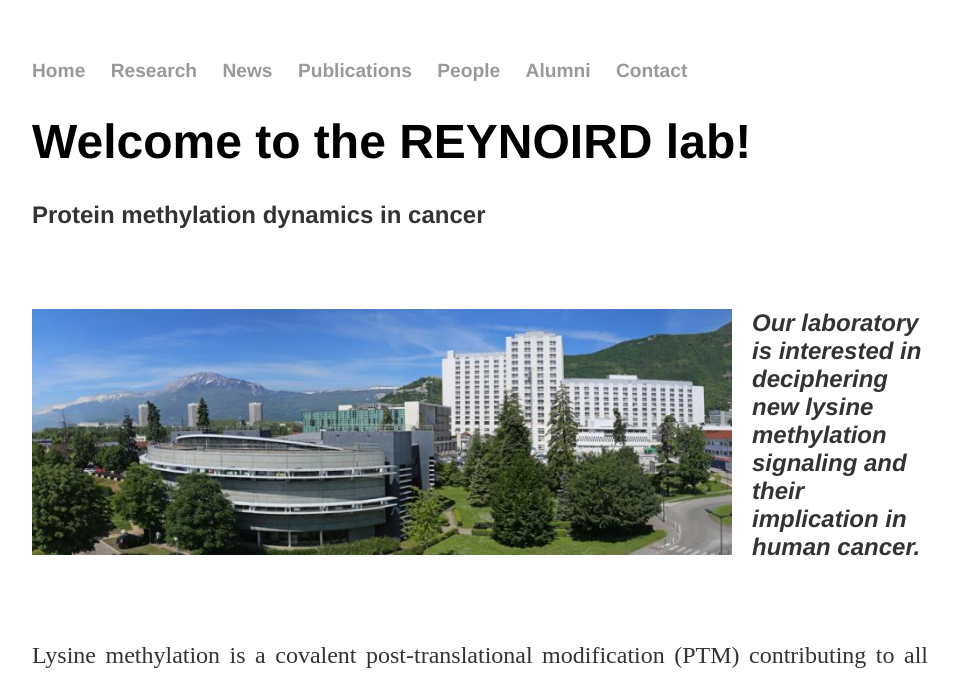
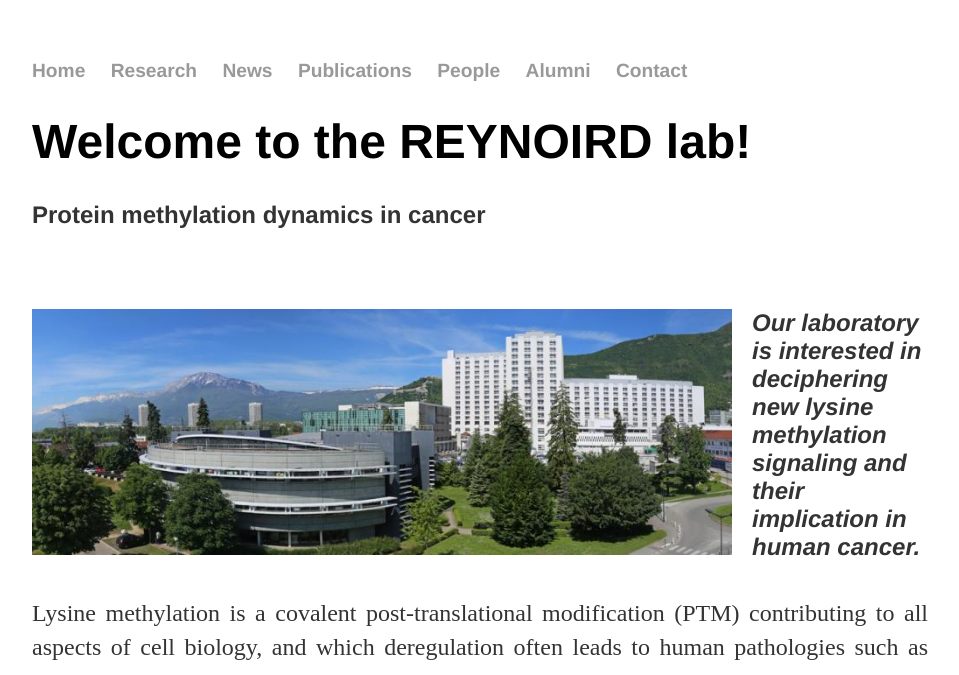
Before and after one commit to Reynoird-Lab/Reynoird-lab.github.io, a Jekyll site: the page built from index.html, in a window 1280 px wide. Shown: the top 675 px of the page, without its empty margins (160-1119 px from the left). Built offline with Jekyll 4.4.1, drawn with Linux system fonts in a browser that asks for light colours; Markdown is read by kramdown in place of the engine named in the settings.

Commit message:
Update index.html

```diff
--- a/index.html
+++ b/index.html
@@ -11,10 +11,10 @@ title: REYNOIRD Lab
 <br>
 <br>
 
-<div><img src="Images/IAB.jpg" title="Reynoird lab IAB" align="left" width="700" style="margin: 0px 20px 0px 0px;"/><p align="bottom" align="justify"><i><h2>Our laboratory is interested in deciphering new lysine methylation signaling and their implication in human cancer.</p></i></h2><br>
+<div><img src="Images/IAB.jpg" title="Reynoird lab IAB" align="left" width="700" style="margin: 0px 20px 0px 0px;"/><p align="bottom" align="justify"><i><h2>Our laboratory is interested in deciphering new lysine methylation signaling and their implication in human cancer.</p></i></h2>
 <p align="justify">Lysine methylation is a covalent post-translational modification (PTM) contributing to all aspects of cell biology, and which deregulation often leads to human pathologies such as cancer.</p>
 <div><img src="Images/grenoblearea.jpg" title="Grenoble area" align="left" width="700" style="margin: 0px 20px 20px 0px;"/> </div>
-<p align="justify">Our group exists since 2017 and was officially created in 2023 as an emerging team from the Institute for Advanced Biosciences, in the great surroundings of Grenoble, FRANCE.</p> <br>
+<p align="justify">Our group exists since 2017 and was officially created in 2023 as an emerging team from the Institute for Advanced Biosciences, in the great surroundings of Grenoble, FRANCE.</p>
 <p align="justify"><i>We are keen to consider applications in our laboratory for a student internship, as well as for a PhD or a postdoctoral projects: please provide your CV and a motivation letter describing your research interests. Feel free to contact us for any inquiries! </i>
 	</p>
 	<br><br><br><br><br><br><br>
```
